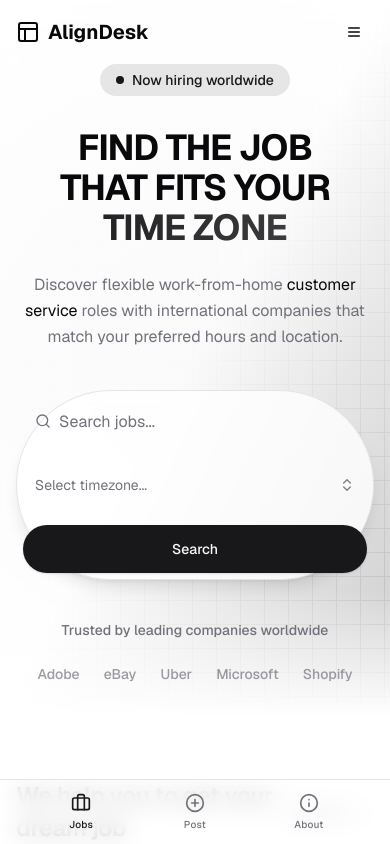
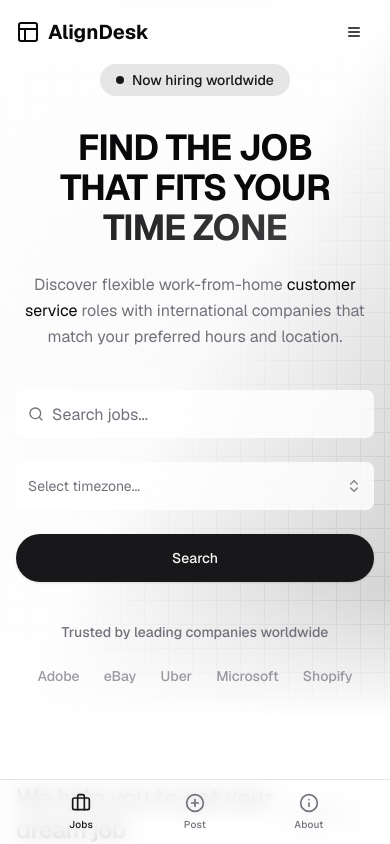
Before and after one commit to katsuragawaa/aligndesk, a Next.js app: page / in a window 390 px wide. Shown: the top 844 px of the page. Built offline with nearby package versions, Linux system fonts and the light colour scheme.

Commit message:
feat: refine hero section styling for enhanced responsiveness and visual consistency

```diff
--- a/components/hero.tsx
+++ b/components/hero.tsx
@@ -92,7 +92,7 @@ export function Hero() {
           </div>
 
           <form
-            className="bg-background/80 focus-within:border-primary/50 focus-within:ring-primary/10 relative flex w-full flex-col items-center gap-4 rounded-full border p-1.5 shadow-lg backdrop-blur-sm transition-all focus-within:ring-4 hover:shadow-xl sm:flex-row"
+            className="sm:bg-background/80 sm:focus-within:border-primary/50 sm:focus-within:ring-primary/10 relative flex w-full flex-col items-center gap-6 sm:flex-row sm:gap-4 sm:rounded-full sm:border sm:p-1.5 sm:shadow-lg sm:backdrop-blur-sm sm:transition-all sm:focus-within:ring-4 sm:hover:shadow-xl"
             role="search"
             aria-label="Job search form"
           >
@@ -104,7 +104,7 @@ export function Hero() {
               <Input
                 type="text"
                 placeholder="Search jobs..."
-                className="h-12 border-0 pl-9 text-base shadow-none focus-visible:ring-0"
+                className="bg-background/80 h-12 border-none pl-9 text-base shadow-none focus-visible:ring-0 sm:bg-transparent"
                 aria-label="Search jobs"
               />
             </div>
@@ -119,7 +119,7 @@ export function Hero() {
                   role="combobox"
                   aria-expanded={open}
                   aria-label="Select timezone"
-                  className="hover:bg-primary/5 h-12 w-full justify-between border-0 bg-transparent font-normal shadow-none sm:w-64"
+                  className="bg-background/80 hover:bg-primary/5 h-12 w-full justify-between border-none font-normal shadow-none sm:w-64 sm:bg-transparent"
                 >
                   {value ? (
                     timezones.find((timezone) => timezone.value === value)
@@ -135,7 +135,7 @@ export function Hero() {
                   />
                 </Button>
               </PopoverTrigger>
-              <PopoverContent className="bg-background/80 w-[calc(100vw-2rem)] border p-0 shadow-lg backdrop-blur-sm sm:w-64">
+              <PopoverContent className="bg-background sm:bg-background/80 w-[calc(100vw-2rem)] border p-0 shadow-lg backdrop-blur-sm sm:w-64">
                 <Command className="bg-transparent">
                   <CommandInput
                     placeholder="Search timezone..."
```
